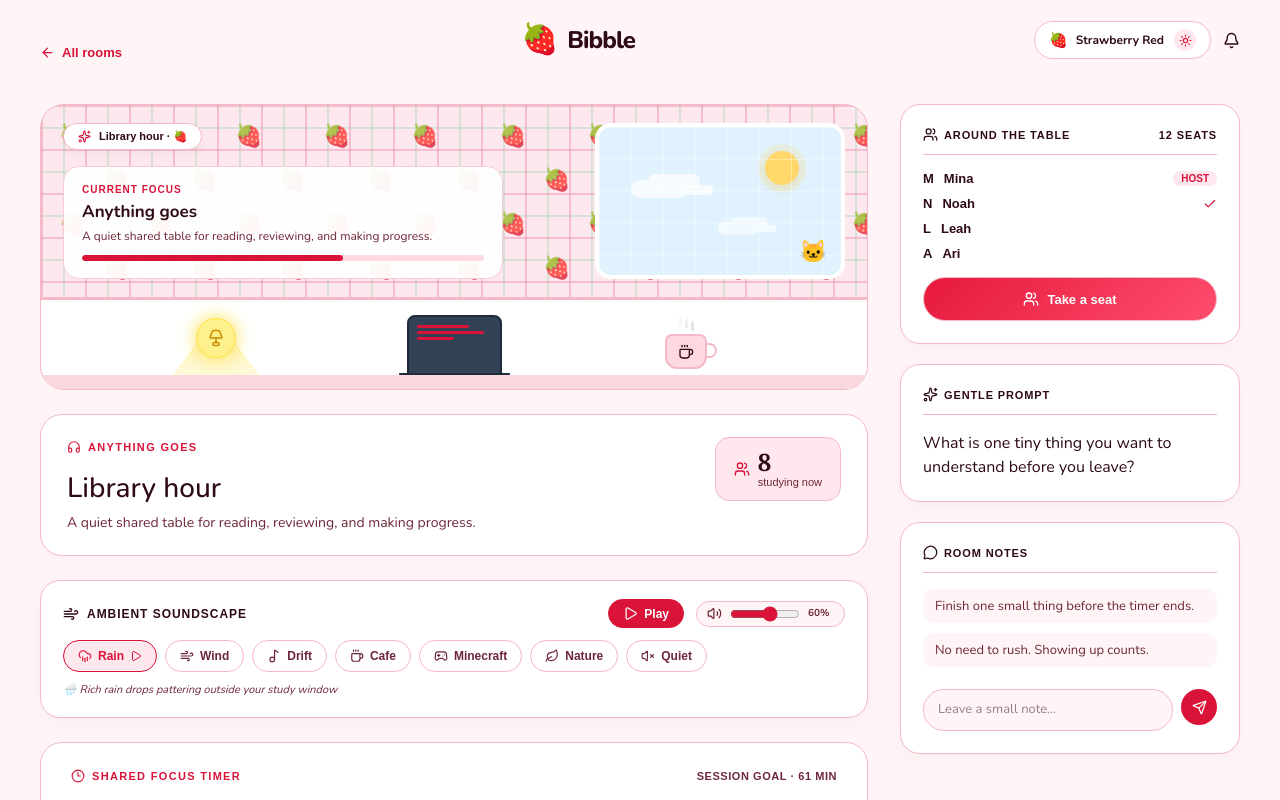
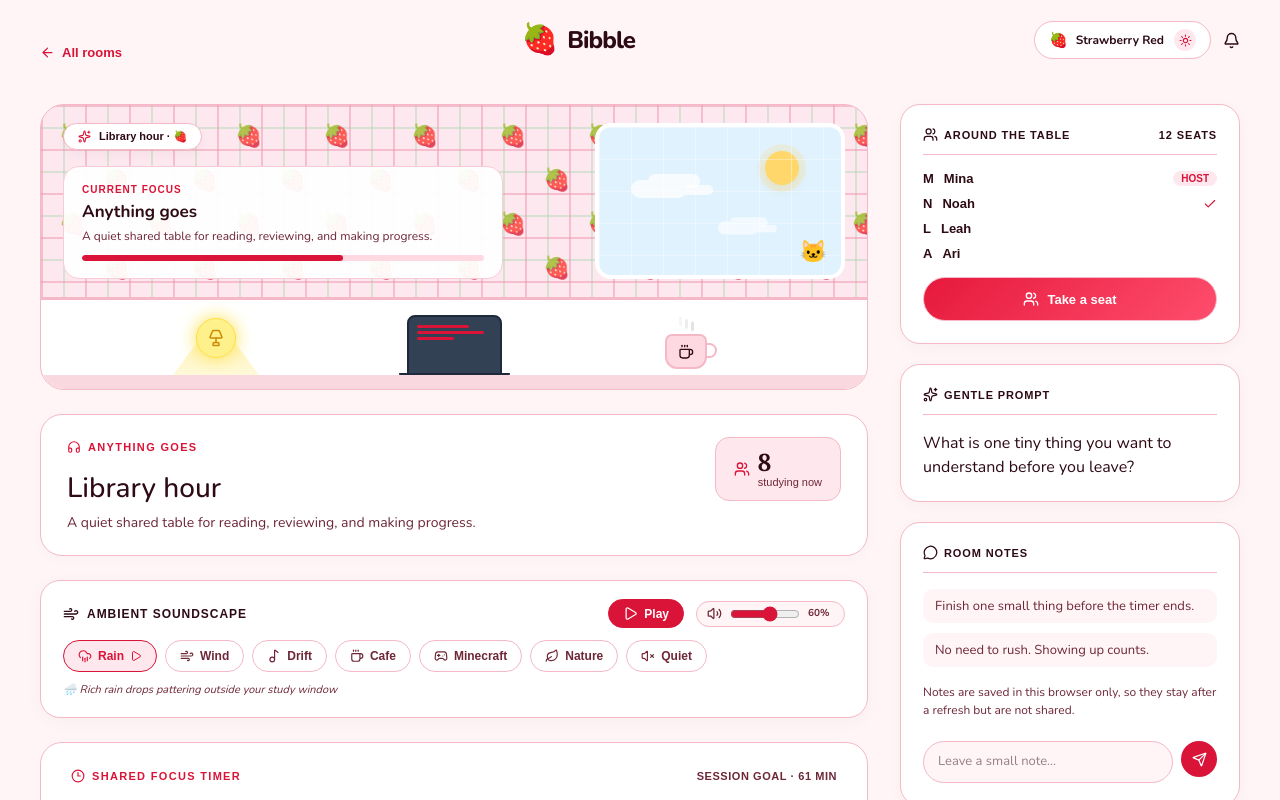
Before and after one commit to Anshuu2004/bibble, a Next.js app: page /rooms/library-hour in a window 1280 px wide. Shown: the top 800 px of the page. Built offline with nearby package versions, Linux system fonts and the light colour scheme.

Commit message:
fix(rooms): keep room notes after a refresh
Room notes now live in localStorage per room id and the sidebar says they are saved in this browser only.

```diff
--- a/app/globals.css
+++ b/app/globals.css
@@ -1555,6 +1555,7 @@ html.dark .preview-window-line {
 .room-note-list { display: flex; flex-direction: column; gap: 10px; max-height: 180px; overflow-y: auto; }
 .room-note { display: flex; align-items: flex-start; gap: 8px; font-size: 13px; line-height: 1.4; color: var(--muted); padding: 8px 12px; border-radius: 10px; background: var(--background); }
 .note-dot { width: 6px; height: 6px; border-radius: 50%; background: var(--primary); flex-shrink: 0; margin-top: 5px; }
+.room-note-hint { margin: 0; font-size: 12px; color: var(--muted-foreground); }
 .room-note-form { display: flex; gap: 8px; margin-top: 6px; }
 .room-note-form input { flex: 1; padding: 10px 14px; border: 1px solid var(--border); border-radius: 99px; background: var(--background); font-size: 13px; outline: 0; color: var(--foreground); }
 .room-note-form button { width: 36px; height: 36px; display: grid; place-items: center; border: 0; border-radius: 50%; color: #fff; background: var(--primary); cursor: pointer; flex-shrink: 0; }
--- a/components/rooms/study-room-shell.tsx
+++ b/components/rooms/study-room-shell.tsx
@@ -6,6 +6,7 @@ import { StudyRoomScene } from "@/components/rooms/study-room-scene";
 import { StudyRoomSidebar } from "@/components/rooms/study-room-sidebar";
 import { ThemePicker } from "@/components/ui/theme-picker";
 import { useFocusTimer } from "@/hooks/use-focus-timer";
+import { useLocalStorage } from "@/hooks/use-local-storage";
 import { useTheme } from "@/hooks/use-theme";
 import type { StudyRoom } from "@/types/room";
 import { recordFocusSession } from "@/lib/progress";
@@ -15,16 +16,17 @@ import Link from "next/link";
 import { useCallback, useRef, useState } from "react";
 
 const initialPeople = ["Mina", "Noah", "Leah", "Ari"];
+const defaultNotes = [
+  "Finish one small thing before the timer ends.",
+  "No need to rush. Showing up counts.",
+];
 
 export function StudyRoomShell({ room }: { room: StudyRoom }) {
   const { motif } = useTheme();
 
   const [joined, setJoined] = useState(false);
   const [note, setNote] = useState("");
-  const [notes, setNotes] = useState([
-    "Finish one small thing before the timer ends.",
-    "No need to rush. Showing up counts.",
-  ]);
+  const [notes, setNotes] = useLocalStorage<string[]>(`bibble-room-notes-${room.id}`, defaultNotes);
   const [soundscape, setSoundscape] = useState<Soundscape>("off");
   const [lampOn, setLampOn] = useState(true);
   const [catHearts, setCatHearts] = useState<number>(0);
--- a/components/rooms/study-room-sidebar.tsx
+++ b/components/rooms/study-room-sidebar.tsx
@@ -82,12 +82,13 @@ export function StudyRoomSidebar({
           </span>
         </div>
         <div className="room-note-list">
-          {notes.map((item) => (
-            <div className="room-note" key={item}>
+          {notes.map((item, index) => (
+            <div className="room-note" key={`${index}-${item}`}>
               {item}
             </div>
           ))}
         </div>
+        <p className="room-note-hint">Notes are saved in this browser only, so they stay after a refresh but are not shared.</p>
         <form className="room-note-form" onSubmit={onAddNote}>
           <input
             value={noteInput}
```
